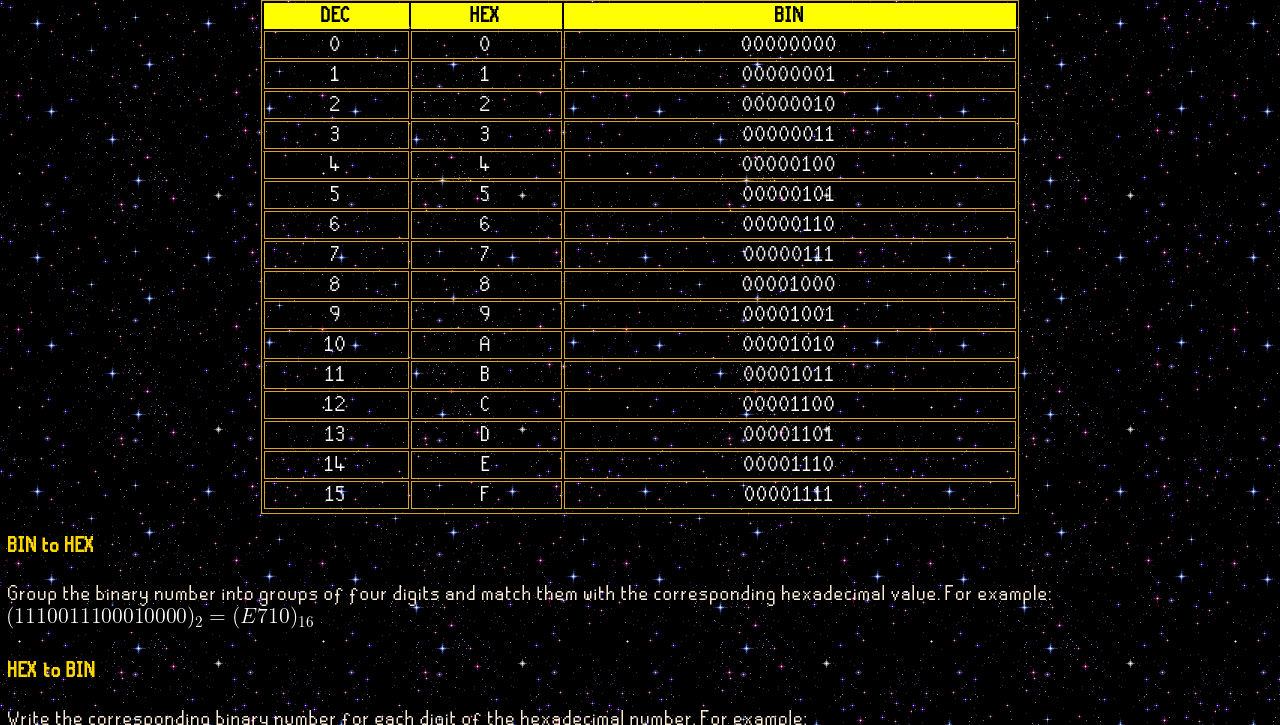
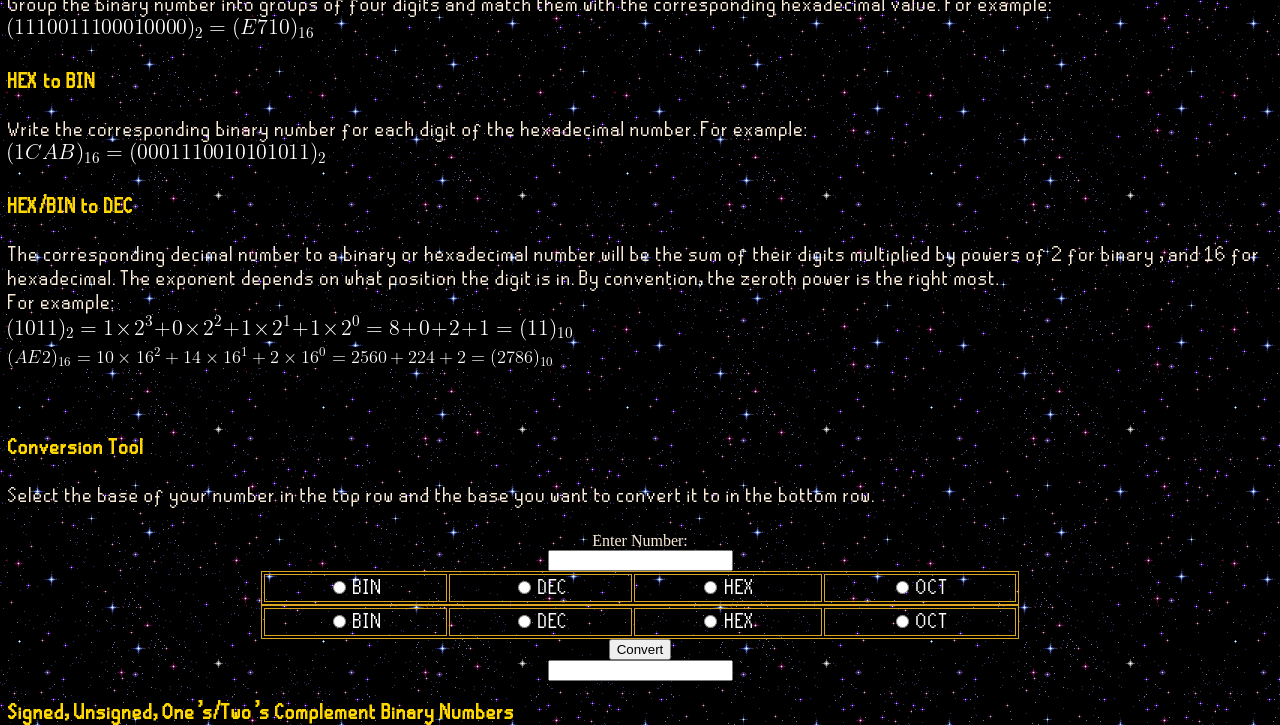
Before and after one commit to Tiamtum/Tiamtum.github.io, a plain HTML site: page html/CS.html in a window 1280 px wide. Shown: the part 75-800 px from the top of the page. Drawn offline with Linux system fonts and the light colour scheme.

Commit message:
new stuff
added conversion tool, minor other changes

```diff
--- a/html/CS.html
+++ b/html/CS.html
@@ -31,11 +31,92 @@
       color:black;
     }
   </style>
+
+<script>
+
+  function convertNumber(){
+
+    if(document.getElementById("b1").checked){
+      if(document.getElementById("d2").checked){
+        var x = parseInt(document.getElementById('userNum').value,2)
+        var y = x.toString(10)
+        document.getElementById("convertedUserNum").value = y
+      }
+      if(document.getElementById("h2").checked){
+        var x = parseInt(document.getElementById('userNum').value,2)
+        var y = x.toString(16)
+        document.getElementById("convertedUserNum").value = y
+      }
+      if(document.getElementById("o2").checked){
+        var x = parseInt(document.getElementById('userNum').value,2)
+        var y = x.toString(8)
+        document.getElementById("convertedUserNum").value = y
+      }
+    }
+
+    if(document.getElementById("d1").checked){
+      if(document.getElementById("b2").checked){
+        var x = parseInt(document.getElementById('userNum').value,10)
+        var y = x.toString(2)
+        document.getElementById("convertedUserNum").value = y
+      }
+      if(document.getElementById("h2").checked){
+        var x = parseInt(document.getElementById('userNum').value,10)
+        var y = x.toString(16)
+        document.getElementById("convertedUserNum").value = y
+      }
+      if(document.getElementById("o2").checked){
+        var x = parseInt(document.getElementById('userNum').value,10)
+        var y = x.toString(8)
+        document.getElementById("convertedUserNum").value = y
+      }
+    }
+
+    if(document.getElementById("h1").checked){
+      if(document.getElementById("b2").checked){
+        var x = parseInt(document.getElementById('userNum').value,16)
+        var y = x.toString(2)
+        document.getElementById("convertedUserNum").value = y
+      }
+      if(document.getElementById("d2").checked){
+        var x = parseInt(document.getElementById('userNum').value,16)
+        var y = x.toString(10)
+        document.getElementById("convertedUserNum").value = y
+      }
+      if(document.getElementById("o2").checked){
+        var x = parseInt(document.getElementById('userNum').value,16)
+        var y = x.toString(8)
+        document.getElementById("convertedUserNum").value = y
+      }
+    }
+
+    if(document.getElementById("o1").checked){
+      if(document.getElementById("b2").checked){
+        var x = parseInt(document.getElementById('userNum').value,8)
+        var y = x.toString(2)
+        document.getElementById("convertedUserNum").value = y
+      }
+      if(document.getElementById("d2").checked){
+        var x = parseInt(document.getElementById('userNum').value,8)
+        var y = x.toString(10)
+        document.getElementById("convertedUserNum").value = y
+      }
+      if(document.getElementById("h2").checked){
+        var x = parseInt(document.getElementById('userNum').value,8)
+        var y = x.toString(16)
+        document.getElementById("convertedUserNum").value = y
+      }
+    }
+
+  }
+
+  </script>
+
 </head>
 
 <body background="../resources/css/stars.gif">
 
-<div >
+<!-- <div >
     <h1 style="text-align: center">DEC-BIN-HEX Conversions</h1>
     <center>
     <table id="tables">
@@ -127,7 +208,7 @@
         <tr>
 
       </table>
-    </center>
+    </center> -->
 
 <h2>BIN to HEX</h2>
 <p>Group the binary number into groups of four digits and match them with the corresponding hexadecimal value. For example:<br>
@@ -143,10 +224,56 @@ For example:<br>
 <img src="../resources/latex/bintodec.gif"> <br>
 <img src="../resources/latex/hextodec.gif"> <br>
 
+</p><br>
 
-</p>
+<h2>Conversion Tool</h2>
+<p>Select the base of your number in the top row and the base you want to convert it to in the bottom row.</p>
+<center>
+<form>
+  <label for="userNum" style="color:antiquewhite;">Enter Number:</label><br>
+  <input type="text" id="userNum" name="userNum"><br>
+	<table>
+	<form action="">
+	  <td>
+	  <input type="radio" name="number" value="bin" id="b1"> BIN<br>
+	  </td>
+	  <td>
+	  <input type="radio" name="number" value="dec" id="d1"> DEC<br>
+	  </td>
+	  <td>
+	  <input type="radio" name="number" value="hex" id="h1"> HEX<br>
+	  </td>
+	  <td>
+	  <input type="radio" name="number" value="oct" id="o1"> OCT<br>
+	  </td>
+	</form>
+	</table>
+
+	<table>
+	<form action="">
+	  <td>
+	  <input type="radio" name="number" value="bin" id="b2"> BIN<br>
+	  </td>
+	  <td>
+	  <input type="radio" name="number" value="dec" id="d2"> DEC<br>
+	  </td>
+	  <td>
+	  <input type="radio" name="number" value="hex" id="h2"> HEX<br>
+	  </td>
+	  <td>
+	  <input type="radio" name="number" value="oct" id="o2"> OCT<br>
+	  </td>
+	</form>
+	</table>
+
+  <button name="convert" type="button" onclick="convertNumber()"> Convert </button> </br>
 
 
+  <input type="text" id="convertedUserNum" name="convertedUserNum">
+</form>
+</center>
+
+<h2>Signed, Unsigned, One's/Two's Complement Binary Numbers</h2>
 
 </div>
 
```
Also changed, not shown: index.html (+1 -1 lines).
